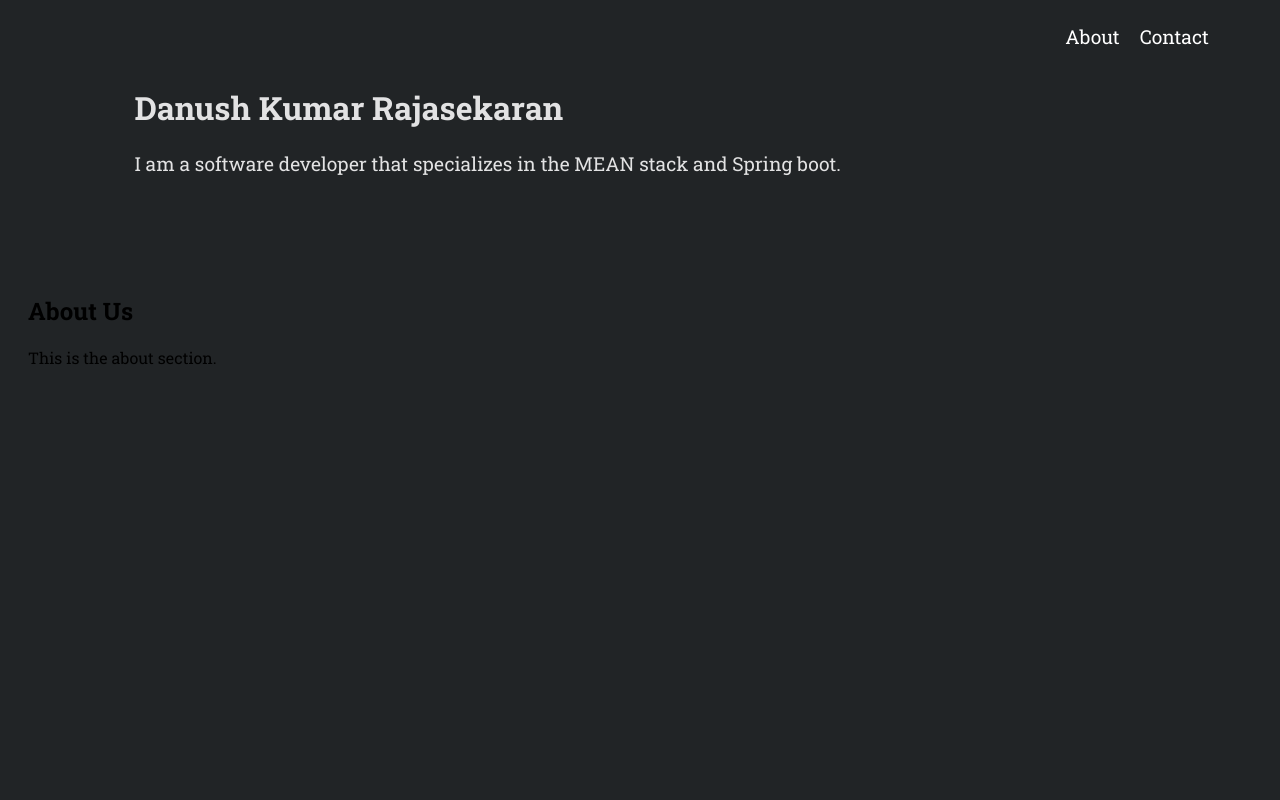
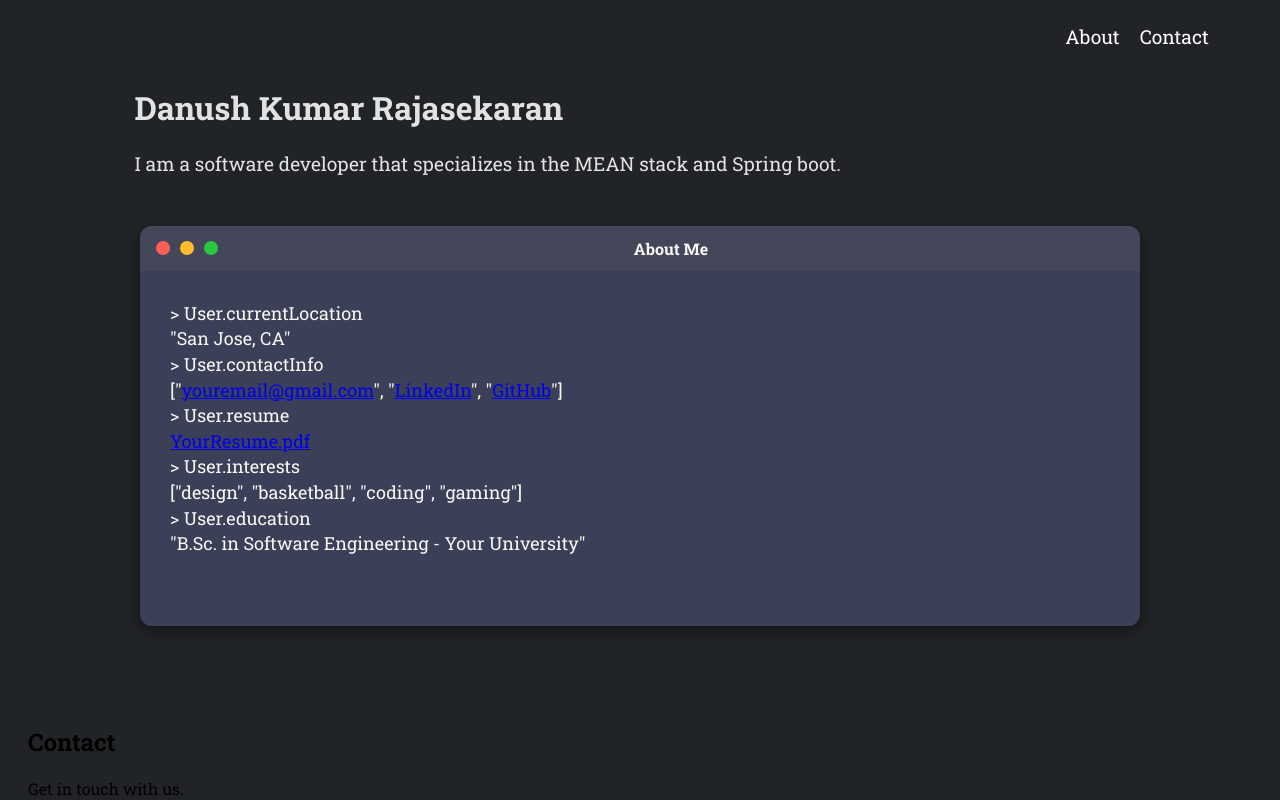
Before and after one commit to DK2K00/portfolio, an Angular app: page / in a window 1280 px wide. Shown: the top 800 px of the page. Built offline with nearby package versions, Linux system fonts and the light colour scheme.

Commit message:
Created an about component

```diff
--- a/src/app/app.component.html
+++ b/src/app/app.component.html
@@ -4,10 +4,9 @@
 <h1 id="myname">{{ displayedName }}<span *ngIf="showNameCursor" class="cursor">|</span></h1>
 <p id="mydesc">{{ displayedDescription }}<span *ngIf="showDescCursor" class="cursor">|</span></p>
 
-<section id="about" class="section">
-  <h2>About Us</h2>
-  <p>This is the about section.</p>
-</section>
+<!--About component-->
+<app-about></app-about>
+
 
 <section id="contact" class="section">
   <h2>Contact</h2>
--- a/src/app/app.module.ts
+++ b/src/app/app.module.ts
@@ -4,11 +4,13 @@ import { BrowserModule, provideClientHydration, withEventReplay } from '@angular
 import { AppRoutingModule } from './app-routing.module';
 import { AppComponent } from './app.component';
 import { NavbarComponent } from './components/navbar/navbar.component';
+import { AboutComponent } from './components/about/about.component';
 
 @NgModule({
   declarations: [
     AppComponent,
-    NavbarComponent
+    NavbarComponent,
+    AboutComponent
   ],
   imports: [
     BrowserModule,
--- /dev/null
+++ b/src/app/components/about/about.component.css
@@ -0,0 +1,75 @@
+.about-container {
+    display: flex;
+    flex-direction: column;
+    align-items: center;
+    justify-content: flex-start;
+    margin-top: 50px;
+  }
+
+  /* Wider, Shorter Terminal Window */
+  .terminal-window {
+    background: #3b3f58;
+    border-radius: 12px;
+    box-shadow: 0 6px 15px rgba(0, 0, 0, 0.4);
+    width: 1000px; /* Increased width */
+    height: 400px; /* Reduced height */
+    max-width: 95%;
+    overflow: hidden;
+    display: flex;
+    flex-direction: column;
+  }
+
+  /* Terminal Header (Title Bar) */
+  .terminal-header {
+    display: flex;
+    align-items: center;
+    justify-content: space-between;
+    background: #44475a;
+    padding: 12px 16px;
+    border-top-left-radius: 12px;
+    border-top-right-radius: 12px;
+  }
+
+  /* Window Control Buttons */
+  .window-buttons {
+    display: flex;
+    gap: 10px;
+  }
+
+  .window-buttons span {
+    width: 14px;
+    height: 14px;
+    border-radius: 50%;
+    display: inline-block;
+  }
+
+  .close { background: #ff5f56; }
+  .minimize { background: #ffbd2e; }
+  .maximize { background: #27c93f; }
+
+  /* Window Title */
+  .window-title {
+    font-size: 16px;
+    color: #f8f8f2;
+    font-weight: bold;
+    text-align: center;
+    flex-grow: 1;
+  }
+ /* Terminal Content (Reduced Vertical Gap) */
+.terminal-content {
+    background: #3b3f58;
+    padding: 30px;
+    border-bottom-left-radius: 12px;
+    border-bottom-right-radius: 12px;
+    flex-grow: 1;
+    font-size: 18px;
+    display: flex;
+    flex-direction: column;
+    color: #f8f8f2;
+  }
+
+  /* Reduce space between each response line */
+  .terminal-content p {
+    margin: 2px 0; /* Minimal vertical spacing */
+    line-height: 1.2; /* Reduces extra spacing inside text */
+  }
--- /dev/null
+++ b/src/app/components/about/about.component.html
@@ -0,0 +1,34 @@
+<div class="about-container">
+    <!-- Terminal Window (Header + Content) -->
+    <div class="terminal-window">
+      <!-- Terminal Header with Buttons -->
+      <div class="terminal-header">
+        <div class="window-buttons">
+          <span class="close"></span>
+          <span class="minimize"></span>
+          <span class="maximize"></span>
+        </div>
+        <span class="window-title">About Me</span>
+      </div>
+
+      <!-- Terminal Content -->
+      <div class="terminal-content">
+        <p>> <span class="command">User.currentLocation</span></p>
+        <p class="response">"San Jose, CA"</p>
+
+        <p>> <span class="command">User.contactInfo</span></p>
+        <p class="response">["<a href="mailto:youremail@gmail.com">youremail&#64;gmail.com</a>",
+        "<a href="https://linkedin.com/in/yourprofile" target="_blank">LinkedIn</a>",
+        "<a href="https://github.com/yourgithub" target="_blank">GitHub</a>"]</p>
+
+        <p>> <span class="command">User.resume</span></p>
+        <p class="response"><a href="assets/yourresume.pdf" download>YourResume.pdf</a></p>
+
+        <p>> <span class="command">User.interests</span></p>
+        <p class="response">["design", "basketball", "coding", "gaming"]</p>
+
+        <p>> <span class="command">User.education</span></p>
+        <p class="response">"B.Sc. in Software Engineering - Your University"</p>
+      </div>
+    </div>
+  </div>
```
Also changed, not shown: src/app/components/about/about.component.ts (added, +11 -0 lines), 1 other file (tests, documents, lock files or other folders).
